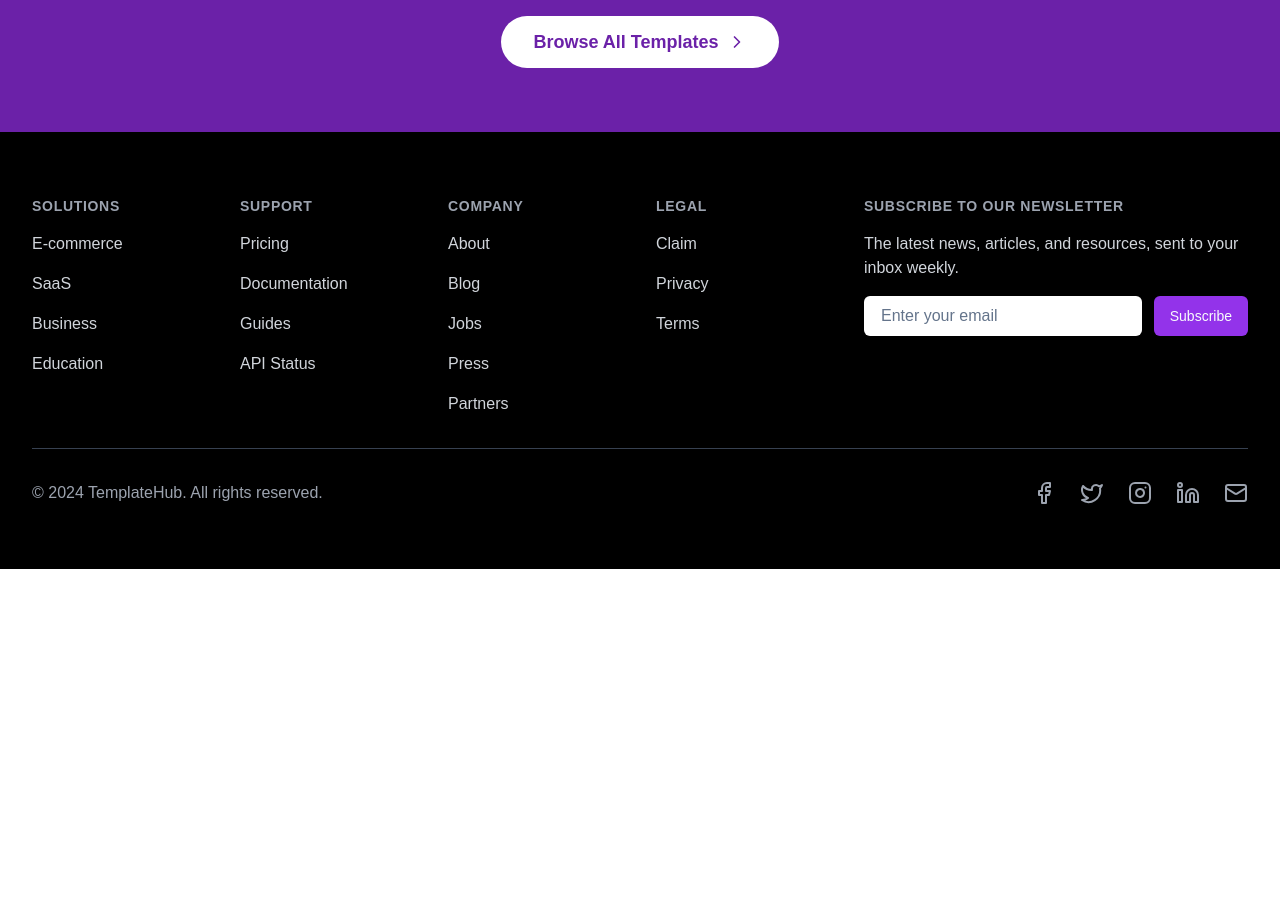
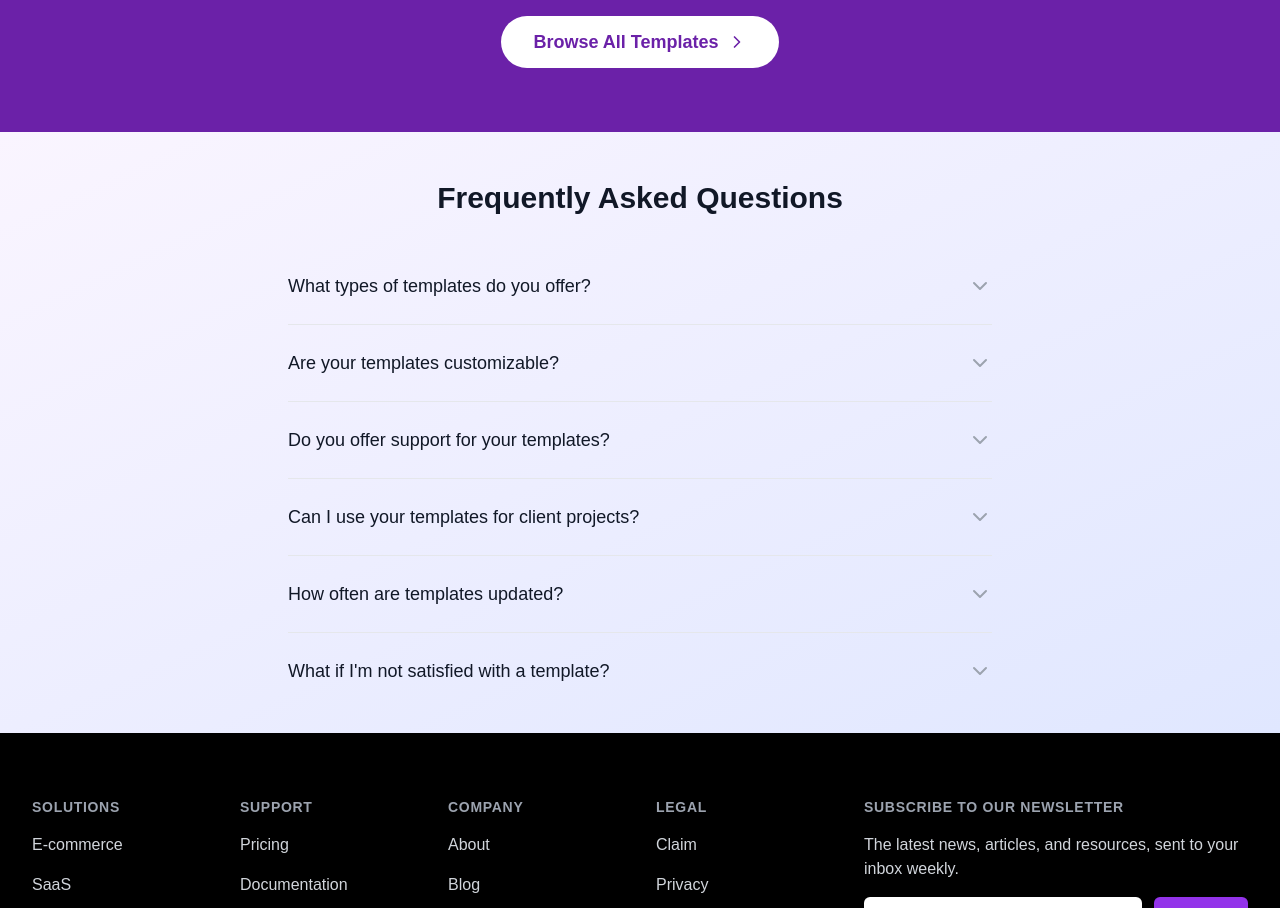
Before and after one commit to Lupleg-dev/SaaSLP, a Next.js app: page / in a window 1280 px wide. Shown: the part 1400-2308 px from the top of the page. Before the commit the page ends 1969 px from the top, so only its background shows below. Built offline with nearby package versions, Linux system fonts and the light colour scheme.

Commit message:
refactor: Update page component with dynamic category filtering and animated templates

```diff
--- a/app/page.tsx
+++ b/app/page.tsx
@@ -1,33 +1,42 @@
-"use client"
-import { useState } from 'react'
-import { motion } from 'framer-motion'
-import { ChevronRight, ShoppingBag, Monitor, Briefcase, GraduationCap, Menu } from 'lucide-react'
+"use client";
+import { useState } from "react";
+import { motion } from "framer-motion";
+import {
+  ChevronRight,
+  ShoppingBag,
+  Monitor,
+  Briefcase,
+  GraduationCap,
+  Menu,
+} from "lucide-react";
+import FAQ from "@/components/sections/faq";
 
 const categories = [
-  { name: 'E-commerce', icon: ShoppingBag },
-  { name: 'SaaS', icon: Monitor },
-  { name: 'Business', icon: Briefcase },
-  { name: 'Education', icon: GraduationCap },
-]
+  { name: "E-commerce", icon: ShoppingBag },
+  { name: "SaaS", icon: Monitor },
+  { name: "Business", icon: Briefcase },
+  { name: "Education", icon: GraduationCap },
+];
 
 const templates = [
-  { name: 'E-commerce Starter', category: 'E-commerce', price: 49 },
-  { name: 'SaaS Dashboard', category: 'SaaS', price: 79 },
-  { name: 'Business Portfolio', category: 'Business', price: 39 },
-  { name: 'Online Course Platform', category: 'Education', price: 89 },
-  { name: 'Product Showcase', category: 'E-commerce', price: 59 },
-  { name: 'Analytics Dashboard', category: 'SaaS', price: 69 },
-  { name: 'Corporate Website', category: 'Business', price: 49 },
-  { name: 'Learning Management System', category: 'Education', price: 99 },
-]
+  { name: "E-commerce Starter", category: "E-commerce", price: 49 },
+  { name: "SaaS Dashboard", category: "SaaS", price: 79 },
+  { name: "Business Portfolio", category: "Business", price: 39 },
+  { name: "Online Course Platform", category: "Education", price: 89 },
+  { name: "Product Showcase", category: "E-commerce", price: 59 },
+  { name: "Analytics Dashboard", category: "SaaS", price: 69 },
+  { name: "Corporate Website", category: "Business", price: 49 },
+  { name: "Learning Management System", category: "Education", price: 99 },
+];
 
 export default function Component() {
-  const [selectedCategory, setSelectedCategory] = useState('All')
-  const [mobileMenuOpen, setMobileMenuOpen] = useState(false)
+  const [selectedCategory, setSelectedCategory] = useState("All");
+  const [mobileMenuOpen, setMobileMenuOpen] = useState(false);
 
-  const filteredTemplates = selectedCategory === 'All'
-    ? templates
-    : templates.filter(template => template.category === selectedCategory)
+  const filteredTemplates =
+    selectedCategory === "All"
+      ? templates
+      : templates.filter((template) => template.category === selectedCategory);
 
   return (
     <div className="min-h-screen bg-gradient-to-br from-purple-50 to-indigo-100">
@@ -36,7 +45,8 @@ export default function Component() {
           Ship Faster with Premium Templates
         </h1>
         <p className="text-lg sm:text-xl md:text-2xl text-center text-gray-600 mb-8">
-          Choose from our curated collection of high-quality templates and launch your product in no time.
+          Choose from our curated collection of high-quality templates and
+          launch your product in no time.
         </p>
       </header>
 
@@ -50,12 +60,18 @@ export default function Component() {
             Categories
           </button>
         </div>
-        <ul className={`flex flex-col md:flex-row justify-center space-y-2 md:space-y-0 md:space-x-4 ${mobileMenuOpen ? 'block' : 'hidden md:flex'}`}>
+        <ul
+          className={`flex flex-col md:flex-row justify-center space-y-2 md:space-y-0 md:space-x-4 ${
+            mobileMenuOpen ? "block" : "hidden md:flex"
+          }`}
+        >
           <li>
             <button
-              onClick={() => setSelectedCategory('All')}
+              onClick={() => setSelectedCategory("All")}
               className={`w-full md:w-auto px-4 py-2 rounded-full ${
-                selectedCategory === 'All' ? 'bg-purple-600 text-white' : 'bg-white text-purple-600'
+                selectedCategory === "All"
+                  ? "bg-purple-600 text-white"
+                  : "bg-white text-purple-600"
               } hover:bg-purple-700 hover:text-white transition-colors`}
             >
               All
@@ -66,7 +82,9 @@ export default function Component() {
               <button
                 onClick={() => setSelectedCategory(category.name)}
                 className={`w-full md:w-auto px-4 py-2 rounded-full ${
-                  selectedCategory === category.name ? 'bg-purple-600 text-white' : 'bg-white text-purple-600'
+                  selectedCategory === category.name
+                    ? "bg-purple-600 text-white"
+                    : "bg-white text-purple-600"
                 } hover:bg-purple-700 hover:text-white transition-colors flex items-center justify-center`}
               >
                 <category.icon className="inline-block mr-2 h-5 w-5" />
@@ -89,10 +107,16 @@ export default function Component() {
             >
               <div className="h-40 sm:h-48 bg-gradient-to-r from-purple-400 to-indigo-500" />
               <div className="p-4 sm:p-6">
-                <h3 className="text-lg sm:text-xl font-semibold text-gray-800 mb-2">{template.name}</h3>
-                <p className="text-sm sm:text-base text-gray-600 mb-4">{template.category}</p>
+                <h3 className="text-lg sm:text-xl font-semibold text-gray-800 mb-2">
+                  {template.name}
+                </h3>
+                <p className="text-sm sm:text-base text-gray-600 mb-4">
+                  {template.category}
+                </p>
                 <div className="flex justify-between items-center">
-                  <span className="text-xl sm:text-2xl font-bold text-purple-600">${template.price}</span>
+                  <span className="text-xl sm:text-2xl font-bold text-purple-600">
+                    ${template.price}
+                  </span>
                   <button className="px-3 py-1 sm:px-4 sm:py-2 bg-purple-600 text-white text-sm sm:text-base rounded-full hover:bg-purple-700 transition-colors">
                     Buy Now
                   </button>
@@ -103,16 +127,22 @@ export default function Component() {
         </div>
       </main>
 
-      <footer className="bg-purple-800 text-white py-12 sm:py-16">
+      <section className="bg-purple-800 text-white py-12 sm:py-16">
         <div className="container mx-auto px-4 text-center">
-          <h2 className="text-2xl sm:text-3xl md:text-4xl font-bold mb-4">Ready to Ship Your Product?</h2>
-          <p className="text-lg sm:text-xl mb-8">Get started with our premium templates today and launch faster than ever.</p>
+          <h2 className="text-2xl sm:text-3xl md:text-4xl font-bold mb-4">
+            Ready to Ship Your Product?
+          </h2>
+          <p className="text-lg sm:text-xl mb-8">
+            Get started with our premium templates today and launch faster than
+            ever.
+          </p>
           <button className="px-6 sm:px-8 py-2 sm:py-3 bg-white text-purple-800 rounded-full text-base sm:text-lg font-semibold hover:bg-gray-100 transition-colors inline-flex items-center">
             Browse All Templates
             <ChevronRight className="ml-2 h-5 w-5" />
           </button>
         </div>
-      </footer>
+      </section>
+      <FAQ />
     </div>
-  )
+  );
 }
--- /dev/null
+++ b/components/sections/faq.tsx
@@ -0,0 +1,74 @@
+"use client"
+import { useState } from 'react'
+import { ChevronDown, ChevronUp } from 'lucide-react'
+
+const faqs = [
+  {
+    question: "What types of templates do you offer?",
+    answer: "We offer a wide range of templates including e-commerce, SaaS, business websites, and educational platforms. Our templates are designed to cater to various industries and use cases."
+  },
+  {
+    question: "Are your templates customizable?",
+    answer: "Yes, all our templates are fully customizable. You can easily modify colors, fonts, layouts, and content to match your brand and specific needs. We provide comprehensive documentation to guide you through the customization process."
+  },
+  {
+    question: "Do you offer support for your templates?",
+    answer: "We provide dedicated support for all our templates. This includes documentation, video tutorials, and direct support from our team for any questions or issues you may encounter."
+  },
+  {
+    question: "Can I use your templates for client projects?",
+    answer: "Yes, you can use our templates for client projects. We offer different licensing options, including a developer license that allows you to use a template for multiple clients or projects."
+  },
+  {
+    question: "How often are templates updated?",
+    answer: "We regularly update our templates to ensure they remain compatible with the latest web standards and technologies. Major updates are typically released quarterly, with minor updates and bug fixes released more frequently."
+  },
+  {
+    question: "What if I'm not satisfied with a template?",
+    answer: "We offer a 30-day money-back guarantee. If you're not satisfied with your purchase for any reason, you can request a full refund within 30 days of your purchase."
+  }
+]
+
+export default function FAQ() {
+  const [openIndex, setOpenIndex] = useState<number | null>(null)
+
+  const toggleQuestion = (index: number) => {
+    setOpenIndex(openIndex === index ? null : index)
+  }
+
+  return (
+    <section className="py-12 bg-gradient-to-br from-purple-50 to-indigo-100">
+      <div className="max-w-3xl mx-auto px-4 sm:px-6 lg:px-8">
+        <h2 className="text-3xl font-extrabold text-gray-900 text-center mb-8">
+          Frequently Asked Questions
+        </h2>
+        <dl className="space-y-6 divide-y divide-gray-200">
+          {faqs.map((faq, index) => (
+            <div key={index} className="pt-6">
+              <dt className="text-lg">
+                <button
+                  onClick={() => toggleQuestion(index)}
+                  className="text-left w-full flex justify-between items-start text-gray-400"
+                >
+                  <span className="font-medium text-gray-900">{faq.question}</span>
+                  <span className="ml-6 h-7 flex items-center">
+                    {openIndex === index ? (
+                      <ChevronUp className="h-6 w-6" aria-hidden="true" />
+                    ) : (
+                      <ChevronDown className="h-6 w-6" aria-hidden="true" />
+                    )}
+                  </span>
+                </button>
+              </dt>
+              {openIndex === index && (
+                <dd className="mt-2 pr-12">
+                  <p className="text-base text-gray-500">{faq.answer}</p>
+                </dd>
+              )}
+            </div>
+          ))}
+        </dl>
+      </div>
+    </section>
+  )
+}
```
